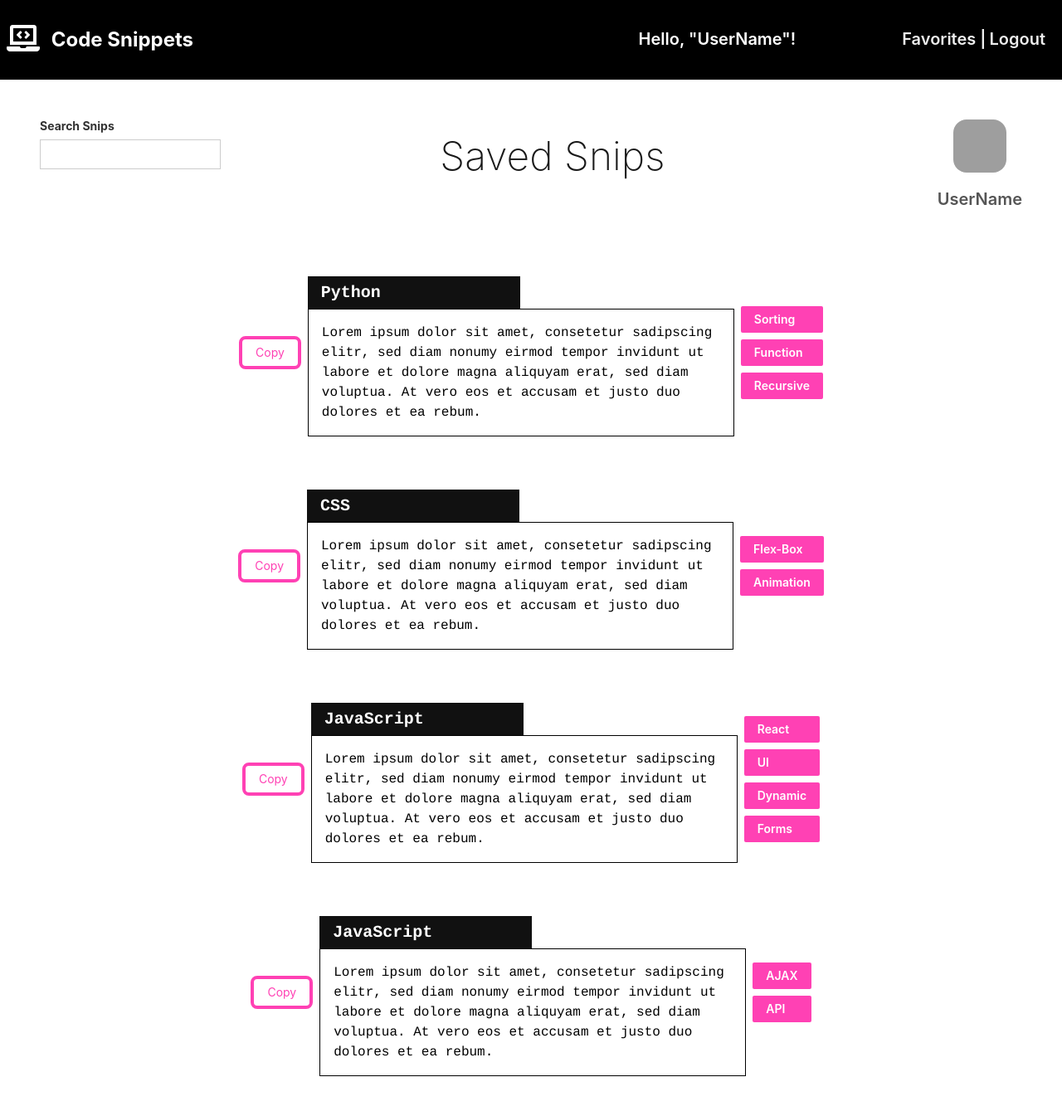
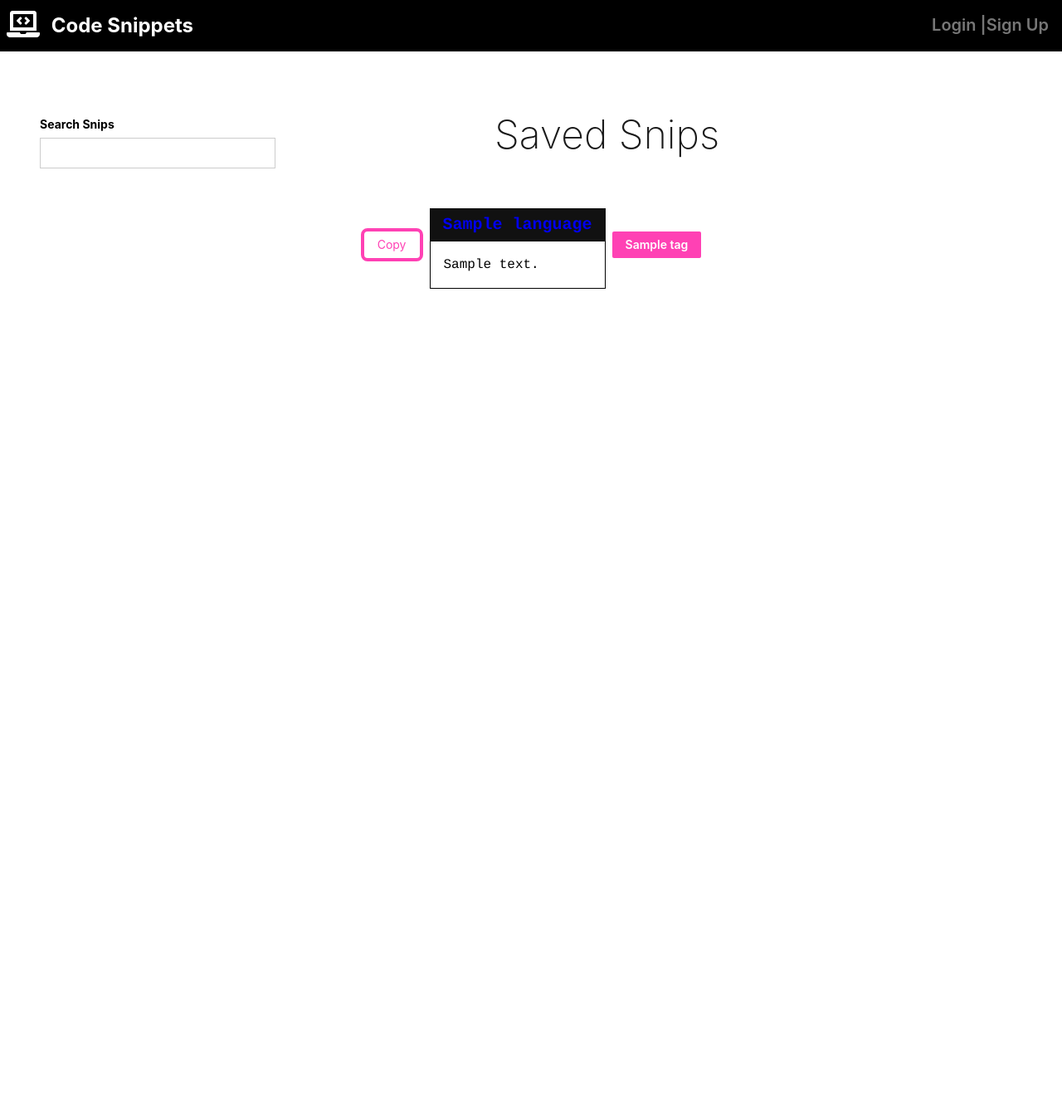
Before and after one commit to Momentum-Team-10/django-duplex-team-hufflepuff, a Django app: page /user_page/ in a window 1280 px wide. Shown: the whole page at 83% size. After the commit the page ends 348 px from the top, so only its background shows below. Run offline with Django 3.2, Linux system fonts and the light colour scheme; tables that the repository leaves empty hold one stand-in row (values such as "Sample post"); grey boxes are pictures that could not be loaded.

Commit message:
Userpage updated to show favorites and styled.

```diff
--- a/hufflepuff/code_snips/views.py
+++ b/hufflepuff/code_snips/views.py
@@ -8,7 +8,8 @@ def home_page(request):
   return render(request, 'code_snips/home.html', {"snippets": snippets})
 
 def user_page(request):
-  return render(request, 'code_snips/user_page.html')
+  snippets=Snippet.objects.filter(favorited=True)
+  return render(request, 'code_snips/user_page.html', {"snippets": snippets})
 
 def code_view(request, pk):
   snippet = get_object_or_404(Snippet, pk=pk)
--- a/hufflepuff/templates/base.html
+++ b/hufflepuff/templates/base.html
@@ -24,17 +24,18 @@
 
     <nav class="flex bb">
       <div class="flex-grow pa3 flex items-center">
-        {% comment %} "{% if user.is_authenticated %}" {% endcomment %}
-        <p class="f4 fw6 white pr2 sans-serif ph6">Hello, "UserName"!</p>
-        {% comment %} fix hrefs {% endcomment %}
-        {% comment %} insert profile "<img>" {% endcomment %}
-        <a class="f4 fw6 db light-gray link dim" href="{% url 'user_page' %}">Favorites |</a>
+        {% if user.is_authenticated %}
+        <div class="ph4 pv0 tc">
+          <a href="{% url 'user_page' %}"><img
+            src="https://avatars.githubusercontent.com/u/75756310?v=4"
+            class="br4 h3 w3 dib" alt="avatar"></a>
+          <h2 class="f5 f4-ns fw6 light-gray sans-serif">UserName</h2>
+        </div>
         <a class="f4 fw6 db light-gray link dim ph1" href="#0">Logout</a>
-        {% comment %} "{% else %}" {% endcomment %}
-        {% comment %} fix href {% endcomment %}
-        {% comment %} <a class="f4 fw6 db gray link dim" href="#">Login</a> {% endcomment %}
-        {% comment %} <a class="f4 fw6 db gray link dim" href="#">Sign Up</a> {% endcomment %}
-        {% comment %} "{% endif %}" {% endcomment %}
+        {% else %}
+        <a class="f4 fw6 db gray link dim" href="#">Login |</a>
+        <a class="f4 fw6 db gray link dim" href="#"> Sign Up</a>
+        {% endif %}
       </div>
     </nav>
   </header>
--- a/hufflepuff/templates/code_snips/by_language.html
+++ b/hufflepuff/templates/code_snips/by_language.html
@@ -8,7 +8,7 @@
 <div class="flex items-center justify-center">
   <a class="f6 link dim br3 ba bw2 ph3 pv2 mb2 dib hot-pink sans-serif" href="#0">Copy</a>
   <article class="mh2 hidden mv4 m0">
-    <h1 class=" f4 bg-near-black white mw5 mv0 pv2 ph3 courier"><a class="link dim" href="{% url 'filter_by_language' language=snippet.language %}">{{ snippet.language }}</a></h1>
+    <h1 class=" f4 bg-near-black white mw5 mv0 pv2 ph3 courier"><a class="link dim light-grey" href="{% url 'filter_by_language' language=snippet.language %}">{{ snippet.language }}</a></h1>
     <div class="pa3 ba">
       <p class="f6 f5-ns lh-copy measure mv0 courier">{{ snippet.text }}</p>
     </div>
--- a/hufflepuff/templates/code_snips/filtered_page.html
+++ b/hufflepuff/templates/code_snips/filtered_page.html
@@ -8,7 +8,7 @@
 <div class="flex items-center justify-center">
   <a class="f6 link dim br3 ba bw2 ph3 pv2 mb2 dib hot-pink sans-serif" href="#0">Copy</a>
   <article class="mh2 hidden mv4 m0">
-    <h1 class=" f4 bg-near-black white mw5 mv0 pv2 ph3 courier"><a class="link dim" href="{% url 'filter_by_language' language=snippet.language %}">{{ snippet.language }}</a></h1>
+    <h1 class=" f4 bg-near-black white mw5 mv0 pv2 ph3 courier"><a class="link dim light-grey" href="{% url 'filter_by_language' language=snippet.language %}">{{ snippet.language }}</a></h1>
     <div class="pa3 ba">
       <p class="f6 f5-ns lh-copy measure mv0 courier">{{ snippet.text }}</p>
     </div>
--- a/hufflepuff/templates/code_snips/home.html
+++ b/hufflepuff/templates/code_snips/home.html
@@ -14,7 +14,7 @@
 <div class="flex items-center justify-center">
   <a class="f6 link dim br3 ba bw2 ph3 pv2 mb2 dib hot-pink sans-serif" href="#0">Copy</a>
   <article class="mh2 hidden mv4 m0">
-    <h1 class=" f4 bg-near-black white mw5 mv0 pv2 ph3 courier"><a class="link dim" href="{% url 'filter_by_language' language=snippet.language %}">{{ snippet.language }}</a></h1>
+    <h1 class=" f4 bg-near-black white mw5 mv0 pv2 ph3 courier"><a class="link dim light-grey" href="{% url 'filter_by_language' language=snippet.language %}">{{ snippet.language }}</a></h1>
     <div class="pa3 ba">
       <p class="f6 f5-ns lh-copy measure mv0 courier">{{ snippet.text }}</p>
     </div>
--- a/hufflepuff/templates/code_snips/user_page.html
+++ b/hufflepuff/templates/code_snips/user_page.html
@@ -1,92 +1,33 @@
 {% extends "base.html" %}
 
 {% block content %}
-<div class="flex justify-between">
-  <form class="pa4 black-80">
-    <div class="measure">
+<div class="mw9 center ph3-ns">
+  <div class="cf ph2-ns">
+    <div class="fl w-100 w-25-ns pa2 pt5">
       <label for="name" class="f6 b db mb2 sans-serif">Search Snips</label>
       <input id="name" class="input-reset ba b--black-20 pa2 mb2 db w-100" type="text" aria-describedby="name-desc">
     </div>
-  </form>
-  <h1 class="f2 f2-m f1-l fw2 black-90 mv3 sans-serif pr5 pt4">
-    Saved Snips
-  </h1>
-  <div class="pa4 tc">
-    <img
-      src="https://avatars.githubusercontent.com/u/75756310?v=4"
-      class="br4 h3 w3 dib" alt="avatar">
-    <h2 class="f5 f4-ns fw6 mid-gray sans-serif">UserName</h2>
+    <div class="fl w-100 w-75-ns pa2 pl7">
+      <h1 class="f2 f2-m f1-l fw2 black-90 mv3 sans-serif pr5 pt4">
+        Saved Snips
+      </h1>
+    </div>
   </div>
 </div>
+{% for snippet in snippets %}
 <div class="flex items-center justify-center">
   <a class="f6 link dim br3 ba bw2 ph3 pv2 mb2 dib hot-pink sans-serif" href="#0">Copy</a>
   <article class="mh2 hidden mv4 m0">
-    <h1 class=" f4 bg-near-black white mw5 mv0 pv2 ph3 courier">Python</h1>
+    <h1 class=" f4 bg-near-black white mw5 mv0 pv2 ph3 courier"><a class="link dim light-grey" href="{% url 'filter_by_language' language=snippet.language %}">{{ snippet.language }}</a></h1>
     <div class="pa3 ba">
-      <p class="f6 f5-ns lh-copy measure mv0 courier">
-        Lorem ipsum dolor sit amet, consetetur sadipscing elitr, sed diam nonumy eirmod
-        tempor invidunt ut labore et dolore magna aliquyam erat, sed diam voluptua. At
-        vero eos et accusam et justo duo dolores et ea rebum.
-      </p>
+      <p class="f6 f5-ns lh-copy measure mv0 courier">{{ snippet.text }}</p>
     </div>
   </article>
   <div class="flex flex-column">
-    <a class="f6 link dim br1 ph3 pv2 mb2 dib white bg-hot-pink sans-serif fw6" href="#0">Sorting</a>
-    <a class="f6 link dim br1 ph3 pv2 mb2 dib white bg-hot-pink sans-serif fw6" href="#0">Function</a>
-    <a class="f6 link dim br1 ph3 pv2 mb2 dib white bg-hot-pink sans-serif fw6" href="#0">Recursive</a>
+    {% for tag in snippet.tags.all %}
+    <a class="f6 link dim br1 ph3 pv2 mb2 dib white bg-hot-pink sans-serif fw6" href="{% url 'filter_by_tag' tag=tag.name %}">{{ tag }}</a>
+    {% endfor %}
   </div>
 </div>
-<div class="flex items-center justify-center">
-  <a class="f6 link dim br3 ba bw2 ph3 pv2 mb2 dib hot-pink sans-serif" href="#0">Copy</a>
-  <article class="mh2 hidden mv4 m0">
-    <h1 class=" f4 bg-near-black white mw5 mv0 pv2 ph3 courier">CSS</h1>
-    <div class="pa3 ba">
-      <p class="f6 f5-ns lh-copy measure mv0 courier">
-        Lorem ipsum dolor sit amet, consetetur sadipscing elitr, sed diam nonumy eirmod
-        tempor invidunt ut labore et dolore magna aliquyam erat, sed diam voluptua. At
-        vero eos et accusam et justo duo dolores et ea rebum.
-      </p>
-    </div>
-  </article>
-  <div class="flex flex-column">
-    <a class="f6 link dim br1 ph3 pv2 mb2 dib white bg-hot-pink sans-serif fw6" href="#0">Flex-Box</a>
-    <a class="f6 link dim br1 ph3 pv2 mb2 dib white bg-hot-pink sans-serif fw6" href="#0">Animation</a>
-  </div>
-</div>
-<div class="flex items-center justify-center">
-  <a class="f6 link dim br3 ba bw2 ph3 pv2 mb2 dib hot-pink sans-serif" href="#0">Copy</a>
-  <article class="mh2 hidden mv4 m0">
-    <h1 class=" f4 bg-near-black white mw5 mv0 pv2 ph3 courier">JavaScript</h1>
-    <div class="pa3 ba">
-      <p class="f6 f5-ns lh-copy measure mv0 courier">
-        Lorem ipsum dolor sit amet, consetetur sadipscing elitr, sed diam nonumy eirmod
-        tempor invidunt ut labore et dolore magna aliquyam erat, sed diam voluptua. At
-        vero eos et accusam et justo duo dolores et ea rebum.
-      </p>
-    </div>
-  </article>
-  <div class="flex flex-column">
-    <a class="f6 link dim br1 ph3 pv2 mb2 dib white bg-hot-pink sans-serif fw6" href="#0">React</a>
-    <a class="f6 link dim br1 ph3 pv2 mb2 dib white bg-hot-pink sans-serif fw6" href="#0">UI</a>
-    <a class="f6 link dim br1 ph3 pv2 mb2 dib white bg-hot-pink sans-serif fw6" href="#0">Dynamic</a>
-    <a class="f6 link dim br1 ph3 pv2 mb2 dib white bg-hot-pink sans-serif fw6" href="#0">Forms</a>
-  </div>
-</div>
-<div class="flex items-center justify-center">
-  <a class="f6 link dim br3 ba bw2 ph3 pv2 mb2 dib hot-pink sans-serif" href="#0">Copy</a>
-  <article class="mh2 hidden mv4 m0">
-    <h1 class=" f4 bg-near-black white mw5 mv0 pv2 ph3 courier">JavaScript</h1>
-    <div class="pa3 ba">
-      <p class="f6 f5-ns lh-copy measure mv0 courier">
-        Lorem ipsum dolor sit amet, consetetur sadipscing elitr, sed diam nonumy eirmod
-        tempor invidunt ut labore et dolore magna aliquyam erat, sed diam voluptua. At
-        vero eos et accusam et justo duo dolores et ea rebum.
-      </p>
-    </div>
-  </article>
-  <div class="flex flex-column">
-    <a class="f6 link dim br1 ph3 pv2 mb2 dib white bg-hot-pink sans-serif fw6" href="#0">AJAX</a>
-    <a class="f6 link dim br1 ph3 pv2 mb2 dib white bg-hot-pink sans-serif fw6" href="#0">API</a>
-  </div>
-</div>
+{% endfor %}
 {% endblock %}
```
